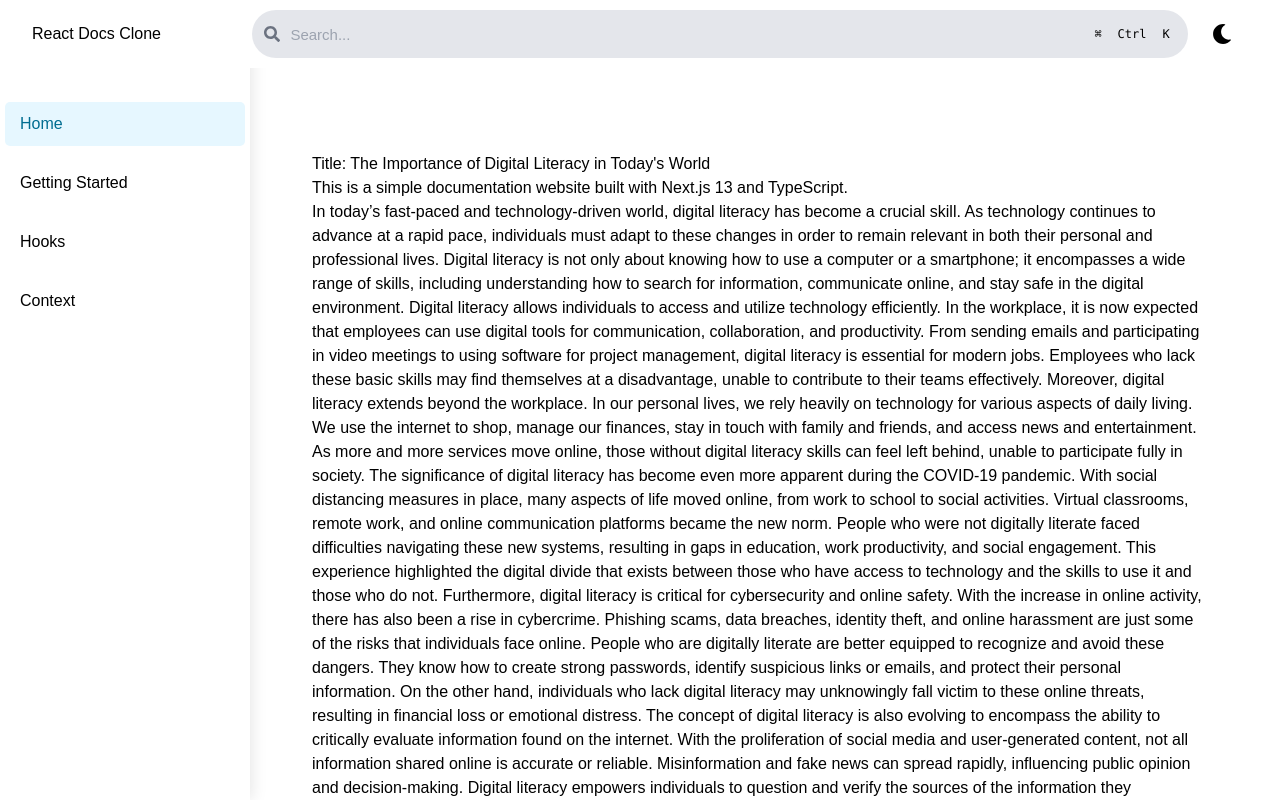
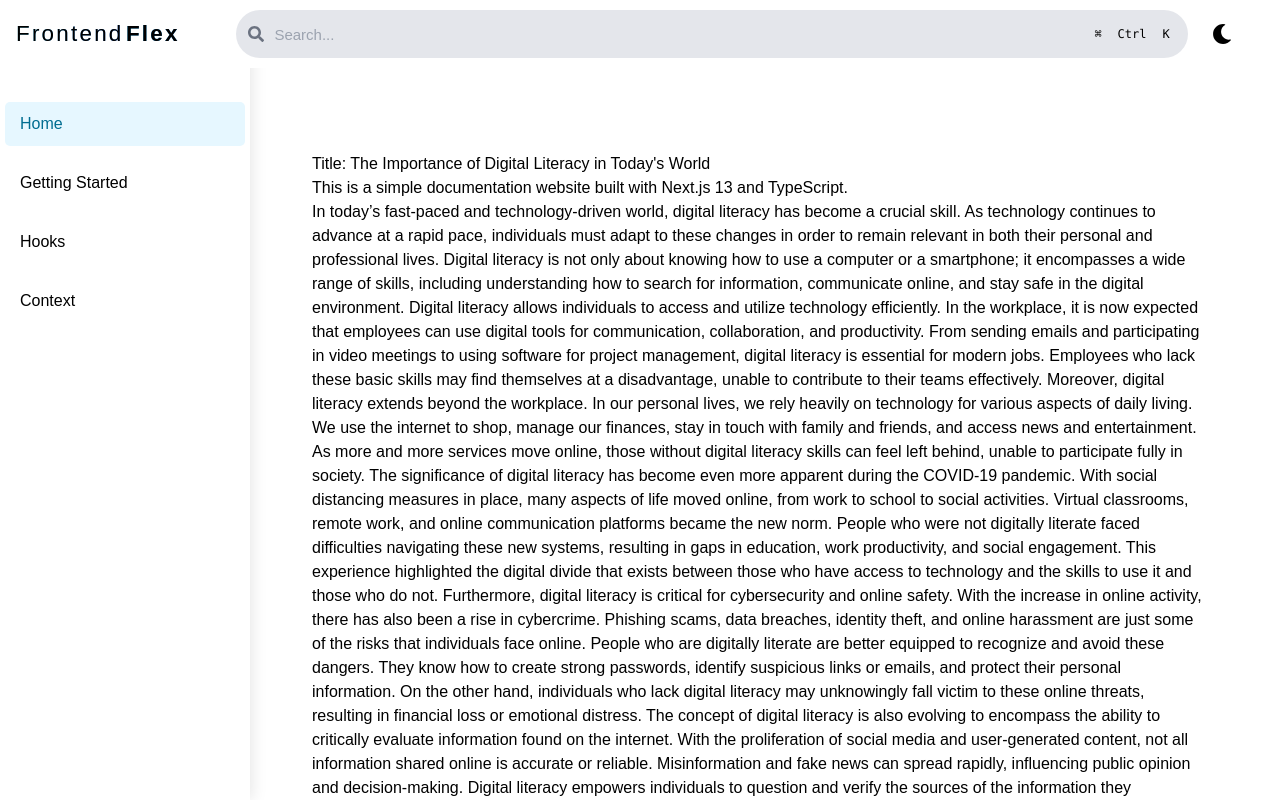
Before and after one commit to mnraza-dev/frontend_flex, a Next.js app: page / in a window 1280 px wide. Shown: the top 800 px of the page. Built offline with nearby package versions, Linux system fonts and the light colour scheme.

Commit message:
Brand name updated with animated typewriter eeffect

```diff
--- a/app/globals.css
+++ b/app/globals.css
@@ -237,7 +237,6 @@ body.dark .modal-close {
   margin-left: -20px;
   border-radius: 4px;
   cursor: pointer;
-  /* background-color: #149eca; */
   display: flex;
   align-items: center;
   padding-bottom: 4px;
@@ -253,8 +252,11 @@ body.dark .modal-close {
 
 .search_list:hover {
   background-color: #149eca;
-
-}
-.search_list a {
   color: #fff;
 }
+.search_list:hover a {
+  color: #fff;
+}
+body.dark .search_list a {
+  color: #fff;
+}
--- /dev/null
+++ b/components/BrandLogo.css
@@ -0,0 +1,79 @@
+/* BrandLogo.css */
+
+/* General logo styling */
+.brand-logo {
+    font-size: 1.4rem; /* 36px equivalent */
+    font-weight: bold;
+    text-transform: capitalize;
+    letter-spacing: 0.1em;
+    position: relative;
+    font-family: 'Poppins', sans-serif;
+    color: #000;
+    display: flex;
+  }
+  body.dark .brand-logo {
+
+        font-size: 1.4rem; /* 36px equivalent */
+        font-weight: bold;
+        text-transform: capitalize;
+        letter-spacing: 0.1em;
+        position: relative;
+        font-family: 'Poppins', sans-serif;
+        color: white;
+        display: flex;
+
+  }
+
+  /* Typewriter animation with smoother effect */
+  @keyframes typewriter {
+    0% {
+      width: 0;
+    }
+    30%{
+        width: 50%;
+    }
+    60% {
+      width: 60%;
+    }
+  }
+
+  /* Apply typewriter animation with infinite loop */
+  .animate-typewriter {
+    display: inline-block;
+    overflow: hidden;
+    white-space: nowrap;
+    text-align: left;
+    width: 0;
+    animation: typewriter 20s linear infinite; /* Smooth animation with linear easing */
+    animation-timing-function: cubic-bezier(0.25, 0.8, 0.25, 1); /* Easing for smoother effect */
+    border-right: 4px solid white; /* Add cursor effect */
+  }
+
+  body.dark .animate-typewriter{
+    border-right: 4px solid transparent; /* Change cursor effect color for dark mode */
+  }
+
+  /* Adjust delays for each word */
+  .animate-typewriter:nth-child(1) {
+    animation-delay: 0s; /* No delay for "Frontend" */
+  }
+
+  .animate-typewriter:nth-child(2) {
+    animation-delay: 1s; /* Delay for "Flex" text */
+  }
+
+  /* Gradient text styling for Frontend */
+  .text-frontend {
+    background: linear-gradient(to right, #61dafb, #3b82f6); /* Gradient colors for Frontend */
+    -webkit-background-clip: text;
+    background-clip: text;
+    font-weight: lighter;
+  }
+
+  /* Gradient text styling for Flex */
+  .text-flex {
+    background: linear-gradient(to right, #0ea5e9, #3b82f6); /* Gradient colors for Flex */
+    -webkit-background-clip: text;
+    background-clip: text;
+    font-weight: bold;
+  }
--- /dev/null
+++ b/components/BrandLogo.tsx
@@ -0,0 +1,17 @@
+import React from 'react';
+import './BrandLogo.css'; // Import CSS for animations
+
+const BrandLogo = () => {
+  return (
+    <h1 className="brand-logo">
+      <span className="text-frontend animate-typewriter">
+        Frontend
+      </span>
+      <span className="text-flex animate-typewriter">
+        Flex
+      </span>
+    </h1>
+  );
+};
+
+export default BrandLogo;
--- a/components/Header.css
+++ b/components/Header.css
@@ -12,7 +12,7 @@
   right: 0;
   z-index: 1000; /* Ensure the header stays above other content */
   transition: box-shadow 0.3s ease, top 0.3s ease;
-  padding-left: 2rem;
+  padding-left: 1rem;
   padding-right: 2rem;
 }
 
--- a/components/Header.tsx
+++ b/components/Header.tsx
@@ -2,17 +2,21 @@
 
 import { useState, useEffect } from "react";
 import { FaSun, FaMoon } from "react-icons/fa"; // Importing icons for theme toggle
-import SearchBox from './SearchBox';
-import './Header.css'; // Import the CSS file
+import SearchBox from "./SearchBox";
+import "./Header.css"; // Import the CSS file
+import BrandLogo from "./BrandLogo";
 
 const Header = () => {
-  const [theme, setTheme] = useState<'light' | 'dark'>('light');
+  const [theme, setTheme] = useState<"light" | "dark">("light");
   const [scrolling, setScrolling] = useState(false);
 
   // Sync theme state with localStorage and system preference on mount
   useEffect(() => {
-    const savedTheme = localStorage.getItem('theme') as 'light' | 'dark' | null;
-    const systemTheme = window.matchMedia('(prefers-color-scheme: dark)').matches ? 'dark' : 'light';
+    const savedTheme = localStorage.getItem("theme") as "light" | "dark" | null;
+    const systemTheme = window.matchMedia("(prefers-color-scheme: dark)")
+      .matches
+      ? "dark"
+      : "light";
 
     // Default to system theme if no saved theme
     const initialTheme = savedTheme || systemTheme;
@@ -26,37 +30,36 @@ const Header = () => {
       setScrolling(window.scrollY > 0);
     };
 
-    window.addEventListener('scroll', handleScroll);
+    window.addEventListener("scroll", handleScroll);
 
     return () => {
-      window.removeEventListener('scroll', handleScroll);
+      window.removeEventListener("scroll", handleScroll);
     };
-
   }, [theme]);
 
   // Toggle theme function
   const toggleTheme = () => {
-    const newTheme = theme === 'dark' ? 'light' : 'dark';
+    const newTheme = theme === "dark" ? "light" : "dark";
     setTheme(newTheme);
-    document.body.classList.remove('light', 'dark');
+    document.body.classList.remove("light", "dark");
     document.body.classList.add(newTheme);
 
     // Save the new theme to localStorage for persistence
-    localStorage.setItem('theme', newTheme);
+    localStorage.setItem("theme", newTheme);
   };
 
   return (
-    <header className={` header  ${scrolling ? 'scrolled' : ''}`}>
-      <h1>React Docs Clone</h1>
-<div className="grid_header">      <SearchBox />
+    <header className={` header  ${scrolling ? "scrolled" : ""}`}>
+     <BrandLogo/>
 
-      {/* Theme toggle button */}
-      <button
-        onClick={toggleTheme}
-        className="theme-toggle-button"
-      >
-        {theme === 'dark' ? <FaSun size={20} /> : <FaMoon size={20} />}
-      </button></div>
+      <div className="grid_header">
+        <SearchBox />
+
+        {/* Theme toggle button */}
+        <button onClick={toggleTheme} className="theme-toggle-button">
+          {theme === "dark" ? <FaSun size={20} /> : <FaMoon size={20} />}
+        </button>
+      </div>
     </header>
   );
 };
--- a/components/Modal.tsx
+++ b/components/Modal.tsx
@@ -14,9 +14,9 @@ const Modal = ({ isOpen, onClose, children }: ModalProps) => {
   return (
     <div className="modal-overlay" onClick={onClose}>
       <div className="modal-content" onClick={(e) => e.stopPropagation()}>
-        <button className="modal-close" onClick={onClose}>
+        {/* <button className="modal-close" onClick={onClose}>
           &times;
-        </button>
+        </button> */}
         {children}
       </div>
     </div>
--- a/components/SearchBox.tsx
+++ b/components/SearchBox.tsx
@@ -105,7 +105,7 @@ const SearchBox = () => {
             {results.map((result, index) => (
               <li key={index} className="search_list">
                 <a href={result.link} target="_blank" rel="noopener noreferrer">
-                  {result.title}
+                 <span className="text-gray-400 mr-2">#</span> {result.title}
                 </a>
               </li>
             ))}
```
Also changed, not shown: public/images/logo.png (added).
